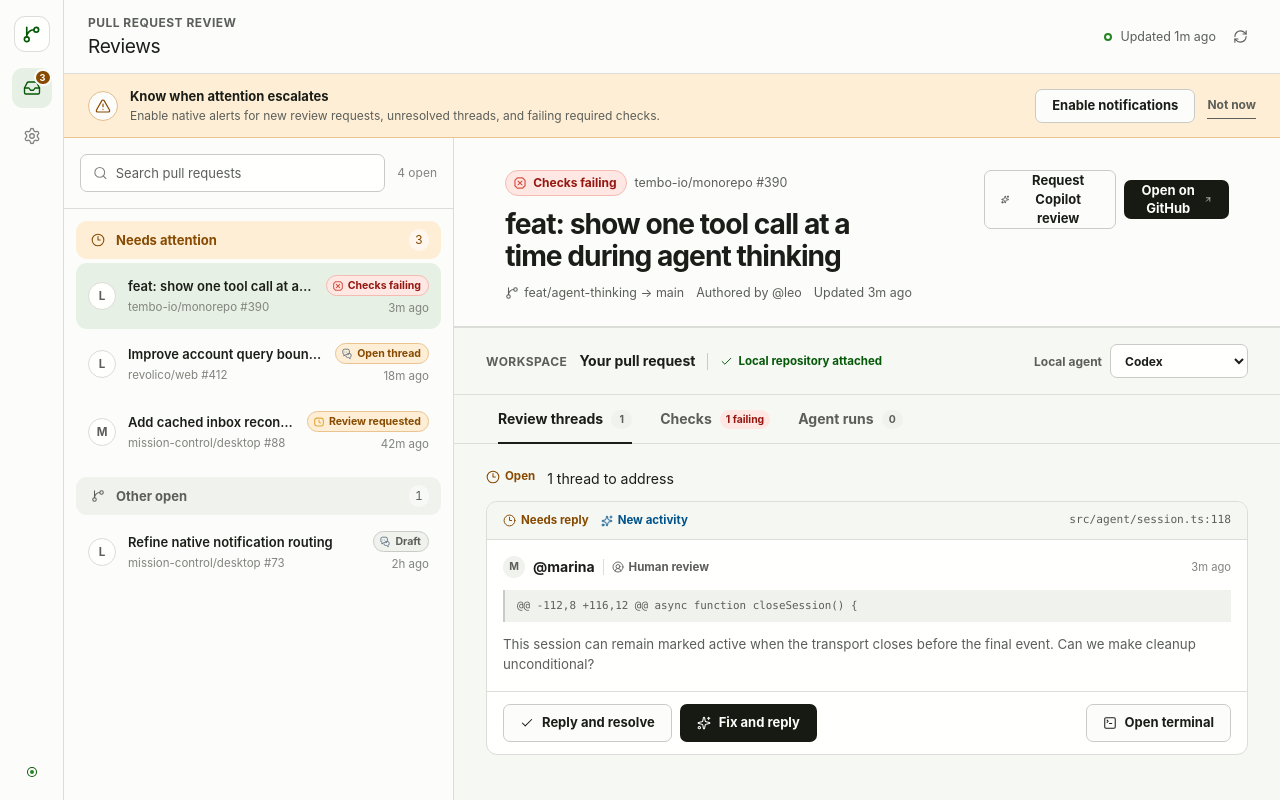
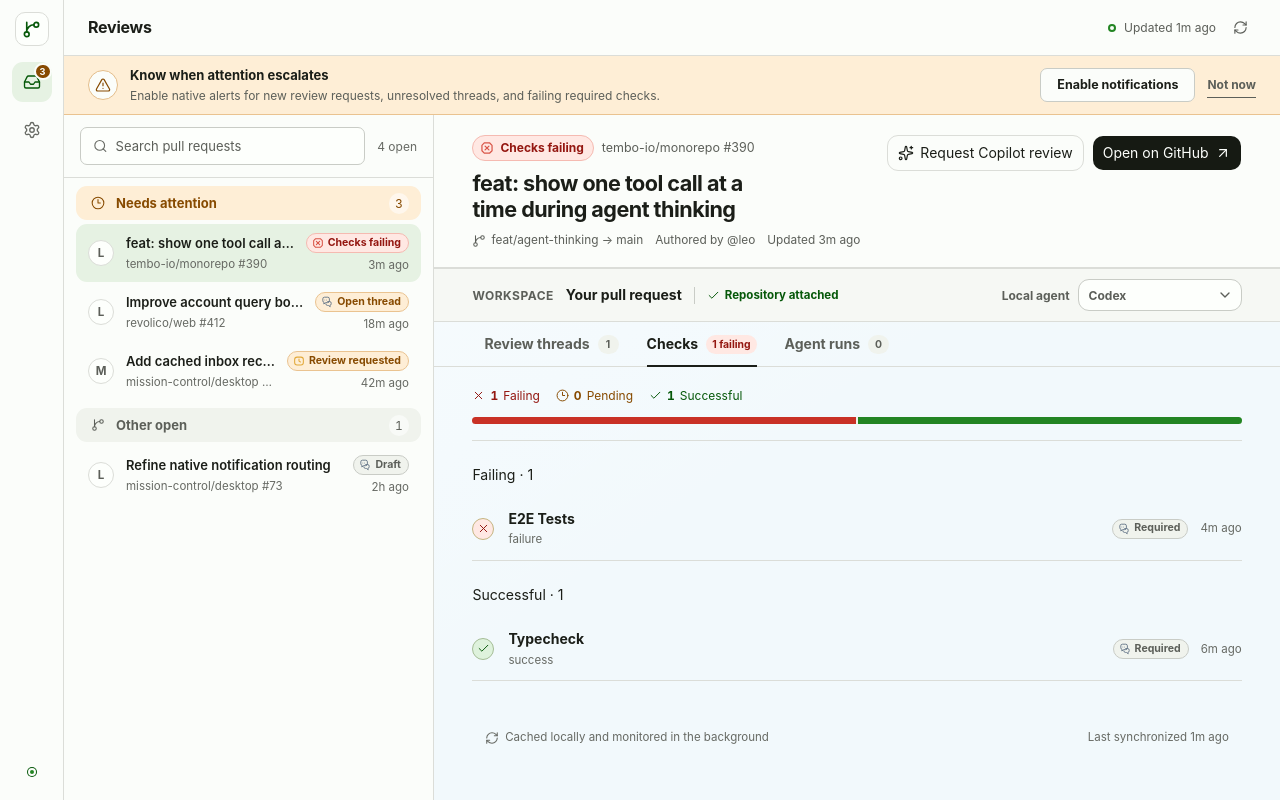
Before and after one commit to leoengithub/mission-control-desktop, a React (Vite) app: page / in a window 1280 px wide. Built offline with nearby package versions, Linux system fonts and the light colour scheme.

Commit message:
feat: refine desktop review workspace UI

```diff
--- a/src/components/AppRail.tsx
+++ b/src/components/AppRail.tsx
@@ -15,7 +15,7 @@ export function AppRail({
 }) {
   return (
     <aside className="app-rail" aria-label="Mission Control navigation">
-      <div className="app-mark" aria-label="Mission Control">
+      <div className="app-mark" role="img" aria-label="Mission Control">
         <Icon name="branch" size={19} strokeWidth={2.1} />
       </div>
       <nav className="app-rail__nav" aria-label="Primary navigation">
--- a/src/components/InboxWorkspace.tsx
+++ b/src/components/InboxWorkspace.tsx
@@ -182,6 +182,7 @@ export function InboxWorkspace({
         <section className="detail-pane" aria-label="Pull request details">
           {selectedEntry ? (
             <ReviewDetail
+              key={selectedEntry.pullRequest.id}
               client={client}
               entry={selectedEntry}
               githubLogin={githubLogin}
--- a/src/components/ReviewDetail.tsx
+++ b/src/components/ReviewDetail.tsx
@@ -3,6 +3,14 @@ import type { AgentKind, AgentRun, CheckRun, ReviewThread } from '../contracts';
 import type { ReviewWorkflowModel } from '../hooks/useReviewWorkflow';
 import type { MissionControlClient } from '../lib/client';
 import { formatRelativeTime, type PullRequestInboxEntry } from '../lib/inbox';
+import { Button } from '@/components/ui/button';
+import {
+  Select,
+  SelectContent,
+  SelectItem,
+  SelectTrigger,
+  SelectValue,
+} from '@/components/ui/select';
 import { Icon } from './Icon';
 import { ReasonPill, StatusPill } from './StatusMark';
 import { TerminalPanel } from './TerminalPanel';
@@ -18,8 +26,10 @@ interface ReviewDetailProps {
 }
 
 export function ReviewDetail({ client, entry, githubLogin, workflow, onOpen }: ReviewDetailProps) {
-  const [tab, setTab] = useState<DetailTab>('threads');
   const { pullRequest, attention } = entry;
+  const preferredTab: DetailTab =
+    entry.primaryReason === 'required_checks_failing' ? 'checks' : 'threads';
+  const [tab, setTab] = useState<DetailTab>(preferredTab);
   const isAuthored =
     githubLogin?.toLocaleLowerCase() === pullRequest.authorLogin.toLocaleLowerCase();
   const detail = workflow.detail?.pullRequestId === pullRequest.id ? workflow.detail : null;
@@ -57,9 +67,9 @@ export function ReviewDetail({ client, entry, githubLogin, workflow, onOpen }: R
           </div>
         </div>
         <div className="pr-detail__header-actions">
-          <button
-            className="button button--quiet"
-            type="button"
+          <Button
+            variant="outline"
+            size="lg"
             disabled={workflow.actionStates[copilotKey] === 'running'}
             onClick={() => void workflow.requestCopilotReview()}
           >
@@ -67,11 +77,11 @@ export function ReviewDetail({ client, entry, githubLogin, workflow, onOpen }: R
             {workflow.actionStates[copilotKey] === 'running'
               ? 'Requesting…'
               : 'Request Copilot review'}
-          </button>
-          <button className="button button--primary" type="button" onClick={onOpen}>
+          </Button>
+          <Button size="lg" onClick={onOpen}>
             Open on GitHub
             <Icon name="arrow-up-right" size={15} />
-          </button>
+          </Button>
         </div>
       </header>
 
@@ -85,24 +95,28 @@ export function ReviewDetail({ client, entry, githubLogin, workflow, onOpen }: R
             }
           >
             <Icon name={attachedRepository?.localPath ? 'check' : 'alert'} size={13} />
-            {attachedRepository?.localPath
-              ? 'Local repository attached'
-              : 'Local actions need setup'}
+            {attachedRepository?.localPath ? 'Repository attached' : 'Local setup required'}
           </span>
         </div>
         <label className="agent-select">
           <span>Local agent</span>
-          <select
-            value={workflow.selectedAgent ?? ''}
-            onChange={(event) => workflow.setSelectedAgent(event.target.value as AgentKind)}
+          <Select
+            value={workflow.selectedAgent}
+            onValueChange={(value) => workflow.setSelectedAgent(value as AgentKind)}
           >
-            {workflow.selectedAgent ? null : <option value="">No local agent available</option>}
-            {workflow.agents.map((agent) => (
-              <option disabled={!agent.available} value={agent.agent} key={agent.agent}>
-                {agent.label} {agent.available ? '' : '(not installed)'}
-              </option>
-            ))}
-          </select>
+            <SelectTrigger className="agent-select__trigger" aria-label="Local agent">
+              <SelectValue placeholder="No local agent available">
+                {workflow.agents.find((agent) => agent.agent === workflow.selectedAgent)?.label}
+              </SelectValue>
+            </SelectTrigger>
+            <SelectContent align="end">
+              {workflow.agents.map((agent) => (
+                <SelectItem disabled={!agent.available} value={agent.agent} key={agent.agent}>
+                  {agent.label} {agent.available ? '' : '(not installed)'}
+                </SelectItem>
+              ))}
+            </SelectContent>
+          </Select>
         </label>
       </div>
 
@@ -315,32 +329,26 @@ function ThreadCard({ thread, workflow }: { thread: ReviewThread; workflow: Revi
       {!thread.resolved && !thread.outdated ? (
         <footer className="thread-card__actions">
           <div>
-            <button
-              className="button button--quiet"
-              type="button"
+            <Button
+              variant="outline"
               disabled={busy}
               onClick={() => void workflow.replyAndResolve(thread.id, failedRun?.id)}
             >
               <Icon name="check" size={14} />
               {busy ? 'Working…' : failedRun ? 'Retry reply and resolve' : 'Reply and resolve'}
-            </button>
-            <button
-              className="button button--primary"
-              type="button"
-              disabled={busy}
-              onClick={() => void workflow.startFixSession(thread.id)}
-            >
+            </Button>
+            <Button disabled={busy} onClick={() => void workflow.startFixSession(thread.id)}>
               <Icon name="spark" size={14} /> Fix and reply
-            </button>
+            </Button>
           </div>
-          <button
-            className="button button--quiet thread-card__terminal"
-            type="button"
+          <Button
+            className="thread-card__terminal"
+            variant="outline"
             disabled={busy}
             onClick={() => void workflow.openTerminal(thread.id)}
           >
             <Icon name="terminal" size={14} /> Open terminal
-          </button>
+          </Button>
         </footer>
       ) : null}
       {workflow.actionErrors[key] ? (
@@ -359,6 +367,15 @@ function ChecksView({ checks }: { checks: CheckRun[] }) {
       .map((tone) => ({ tone, checks: checks.filter((check) => checkTone(check) === tone) }))
       .filter((group) => group.checks.length > 0);
   }, [checks]);
+  const totals = useMemo(
+    () => ({
+      danger: checks.filter((check) => checkTone(check) === 'danger').length,
+      warning: checks.filter((check) => checkTone(check) === 'warning').length,
+      success: checks.filter((check) => checkTone(check) === 'success').length,
+      neutral: checks.filter((check) => checkTone(check) === 'neutral').length,
+    }),
+    [checks],
+  );
   if (checks.length === 0) {
     return (
       <div className="review-empty-state">
@@ -372,6 +389,27 @@ function ChecksView({ checks }: { checks: CheckRun[] }) {
   }
   return (
     <div className="check-groups">
+      <div className="check-summary" aria-label={`${checks.length} check runs`}>
+        <div className="check-summary__legend">
+          <CheckSummaryItem tone="danger" count={totals.danger} label="Failing" />
+          <CheckSummaryItem tone="warning" count={totals.warning} label="Pending" />
+          <CheckSummaryItem tone="success" count={totals.success} label="Successful" />
+          {totals.neutral > 0 ? (
+            <CheckSummaryItem tone="neutral" count={totals.neutral} label="Other" />
+          ) : null}
+        </div>
+        <div className="check-summary__bar" aria-hidden="true">
+          {(['danger', 'warning', 'success', 'neutral'] as const).map((tone) =>
+            totals[tone] > 0 ? (
+              <span
+                className={`check-summary__segment check-summary__segment--${tone}`}
+                style={{ flexGrow: totals[tone] }}
+                key={tone}
+              />
+            ) : null,
+          )}
+        </div>
+      </div>
       {grouped.map((group) => (
         <section className="check-group" key={group.tone}>
           <h3>{checkGroupLabel(group.tone, group.checks.length)}</h3>
@@ -396,6 +434,23 @@ function ChecksView({ checks }: { checks: CheckRun[] }) {
         </section>
       ))}
     </div>
+  );
+}
+
+function CheckSummaryItem({
+  tone,
+  count,
+  label,
+}: {
+  tone: ReturnType<typeof checkTone>;
+  count: number;
+  label: string;
+}) {
+  return (
+    <span className={`check-summary__item check-summary__item--${tone}`}>
+      <Icon name={tone === 'success' ? 'check' : tone === 'danger' ? 'x' : 'clock'} size={13} />
+      <strong>{count}</strong> {label}
+    </span>
   );
 }
 
@@ -433,13 +488,9 @@ function RunsView({ runs, workflow }: { runs: AgentRun[]; workflow: ReviewWorkfl
             <time>{formatRelativeTime(run.startedAt)}</time>
           </div>
           {run.logPath ? (
-            <button
-              className="button button--quiet"
-              type="button"
-              onClick={() => workflow.setActiveRun(run)}
-            >
+            <Button variant="outline" onClick={() => workflow.setActiveRun(run)}>
               View terminal
-            </button>
+            </Button>
           ) : null}
         </article>
       ))}
--- a/src/components/ui/button.tsx
+++ b/src/components/ui/button.tsx
@@ -8,7 +8,7 @@ const buttonVariants = cva(
   {
     variants: {
       variant: {
-        default: 'bg-primary text-primary-foreground hover:bg-primary/80',
+        default: 'bg-primary text-[var(--primary-foreground)] hover:bg-primary/80',
         outline:
           'border-border bg-background hover:bg-muted hover:text-foreground aria-expanded:bg-muted aria-expanded:text-foreground dark:border-input dark:bg-input/30 dark:hover:bg-input/50',
         secondary:
--- a/src/styles.css
+++ b/src/styles.css
@@ -36,14 +36,14 @@
   text-rendering: optimizeLegibility;
   font-kerning: normal;
 
-  --canvas: oklch(97.7% 0.006 128);
-  --surface: oklch(99.2% 0.004 128);
-  --surface-raised: oklch(100% 0.002 128);
-  --surface-muted: oklch(95.8% 0.008 128);
-  --surface-selected: oklch(94.5% 0.018 139);
+  --canvas: oklch(97.7% 0.008 225);
+  --surface: oklch(99.2% 0.005 128);
+  --surface-raised: oklch(99.7% 0.004 128);
+  --surface-muted: oklch(96.1% 0.009 128);
+  --surface-selected: oklch(94.8% 0.024 139);
   --ink: oklch(23% 0.012 128);
   --ink-secondary: oklch(48% 0.01 128);
-  --ink-muted: oklch(61% 0.008 128);
+  --ink-muted: oklch(52% 0.01 128);
   --hairline: oklch(89.5% 0.008 128);
   --hairline-strong: oklch(84% 0.009 128);
   --action: oklch(21% 0.014 128);
@@ -114,7 +114,9 @@ body,
 
 body {
   overflow: hidden;
-  background: var(--canvas);
+  background:
+    radial-gradient(circle at 72% -20%, oklch(91% 0.04 245), transparent 38%),
+    radial-gradient(circle at 24% 110%, oklch(94% 0.035 74), transparent 34%), var(--canvas);
   color: var(--ink);
   font-size: 0.875rem;
   line-height: 1.45;
@@ -129,6 +131,10 @@ select {
 
 button {
   color: inherit;
+}
+
+button[data-slot='button'].bg-primary {
+  color: var(--primary-foreground);
 }
 
 button:focus-visible,
@@ -179,7 +185,7 @@ button:disabled {
   width: 100%;
   height: 100%;
   min-width: 0;
-  background: var(--canvas);
+  background: transparent;
 }
 
 .app-rail {
@@ -188,18 +194,18 @@ button:disabled {
   flex-direction: column;
   align-items: center;
   gap: var(--space-4);
-  padding: var(--space-4) var(--space-2) var(--space-3);
+  padding: var(--space-3) var(--space-2);
   border-right: 1px solid var(--hairline);
   background: var(--surface);
 }
 
 .app-mark {
   display: grid;
-  width: 36px;
-  height: 36px;
+  width: 34px;
+  height: 34px;
   place-items: center;
   border: 1px solid var(--hairline);
-  border-radius: var(--radius-md);
+  border-radius: 10px;
   background: var(--surface-raised);
   color: var(--success-deep);
 }
@@ -591,14 +597,14 @@ button:disabled {
 
 .button {
   display: inline-flex;
-  min-height: 38px;
+  min-height: 34px;
   align-items: center;
   justify-content: center;
   gap: var(--space-2);
   padding: 0 var(--space-4);
   border: 1px solid transparent;
   border-radius: var(--radius-sm);
-  font-size: 0.8125rem;
+  font-size: 0.78rem;
   font-weight: 650;
   cursor: pointer;
   transition:
@@ -747,10 +753,10 @@ button:disabled {
 
 .contextual-banner {
   display: flex;
-  min-height: 64px;
+  min-height: 54px;
   align-items: center;
   gap: var(--space-3);
-  padding: var(--space-3) var(--space-5);
+  padding: 10px var(--space-5);
   border-bottom: 1px solid oklch(84% 0.08 74);
   background: var(--warning-soft);
 }
@@ -825,11 +831,73 @@ button:disabled {
 
 .settings-content {
   width: 100%;
-  max-width: 920px;
+  max-width: 980px;
   min-height: 0;
-  padding: 0 var(--space-6) var(--space-7);
-  margin: 0 auto;
+  padding: 0 var(--space-7) var(--space-7);
+  margin: 0;
   overflow: auto;
+}
+
+.settings-layout {
+  display: grid;
+  min-width: 0;
+  min-height: 0;
+  flex: 1;
+  grid-template-columns: 220px minmax(0, 1fr);
+  overflow: hidden;
+}
+
+.settings-nav {
+  display: flex;
+  min-width: 0;
+  flex-direction: column;
+  gap: 2px;
+  padding: var(--space-5) var(--space-4);
+  border-right: 1px solid var(--hairline);
+  background: color-mix(in oklch, var(--info-soft) 42%, var(--surface));
+}
+
+.settings-nav__label {
+  padding: 0 var(--space-3) var(--space-2);
+  color: var(--ink-muted);
+  font-size: 0.7rem;
+  font-weight: 650;
+  letter-spacing: 0.04em;
+  text-transform: uppercase;
+}
+
+.settings-nav__label--spaced {
+  padding-top: var(--space-5);
+}
+
+.settings-nav a {
+  display: flex;
+  min-height: 36px;
+  align-items: center;
+  gap: 9px;
+  padding: 0 var(--space-3);
+  border-radius: var(--radius-sm);
+  color: var(--ink-secondary);
+  font-size: 0.8rem;
+  font-weight: 560;
+  text-decoration: none;
+  transition:
+    background var(--duration-state) var(--ease-out),
+    color var(--duration-state) var(--ease-out),
+    transform var(--duration-fast) var(--ease-out);
+}
+
+.settings-nav a:hover {
+  background: var(--surface-muted);
+  color: var(--ink);
+}
+
+.settings-nav a:active {
+  transform: scale(0.99);
+}
+
+.settings-section {
+  scroll-margin-top: var(--space-4);
 }
 
 .settings-loading {
@@ -942,21 +1010,25 @@ button:disabled {
 .choice-grid {
   display: grid;
   grid-template-columns: repeat(3, minmax(0, 1fr));
-  gap: var(--space-2);
+  gap: 3px;
+  padding: 3px;
   margin-top: var(--space-4);
+  border: 1px solid var(--hairline);
+  border-radius: var(--radius-md);
+  background: var(--surface-muted);
 }
 
 .choice-button {
   display: grid;
-  min-height: 88px;
+  min-height: 66px;
   grid-template-columns: 18px minmax(0, 1fr);
   align-content: center;
   align-items: center;
   gap: 3px var(--space-2);
   padding: var(--space-3);
-  border: 1px solid var(--hairline-strong);
-  border-radius: var(--radius-md);
-  background: var(--surface);
+  border: 1px solid transparent;
+  border-radius: 8px;
+  background: transparent;
   text-align: left;
   cursor: pointer;
   transition:
@@ -966,7 +1038,8 @@ button:disabled {
 }
 
 .choice-button:hover:not(:disabled) {
-  border-color: var(--ink-muted);
+  border-color: var(--hairline);
+  background: color-mix(in oklch, var(--surface) 62%, transparent);
 }
 
 .choice-button:active:not(:disabled) {
@@ -974,8 +1047,9 @@ button:disabled {
 }
 
 .choice-button--selected {
-  border-color: var(--success);
-  background: var(--surface-selected);
+  border-color: var(--hairline);
+  background: var(--surface);
+  box-shadow: 0 1px 3px oklch(28% 0.01 128 / 0.1);
 }
 
 .choice-button__mark {
@@ -1188,23 +1262,28 @@ button:disabled {
   flex: 1;
   min-width: 0;
   flex-direction: column;
-  background: var(--canvas);
+  background: color-mix(in oklch, var(--canvas) 88%, transparent);
 }
 
 .workspace-header {
   display: flex;
-  min-height: 68px;
+  min-height: 56px;
   align-items: center;
   justify-content: space-between;
-  padding: var(--space-3) var(--space-5);
+  padding: 0 var(--space-5);
   border-bottom: 1px solid var(--hairline);
   background: var(--surface);
 }
 
 .workspace-header h1 {
-  margin: 1px 0 0;
-  font-size: 1.2rem;
-  letter-spacing: -0.02em;
+  margin: 0;
+  font-size: 1rem;
+  font-weight: 650;
+  letter-spacing: -0.015em;
+}
+
+.workspace-header__context {
+  display: none;
 }
 
 .sync-summary {
@@ -1212,7 +1291,7 @@ button:disabled {
   align-items: center;
   gap: var(--space-2);
   color: var(--ink-secondary);
-  font-size: 0.78rem;
+  font-size: 0.75rem;
 }
 
 .sync-summary__dot {
@@ -1253,7 +1332,7 @@ button:disabled {
   min-width: 0;
   min-height: 0;
   flex: 1;
-  grid-template-columns: minmax(320px, 390px) minmax(0, 1fr);
+  grid-template-columns: minmax(330px, 370px) minmax(0, 1fr);
 }
 
 .inbox-pane,
@@ -1275,7 +1354,7 @@ button:disabled {
   display: flex;
   align-items: center;
   gap: var(--space-3);
-  padding: var(--space-4);
+  padding: var(--space-3) var(--space-4);
   border-bottom: 1px solid var(--hairline);
   background: var(--surface);
 }
@@ -1325,7 +1404,7 @@ button:disabled {
 }
 
 .inbox-group {
-  padding: var(--space-3) var(--space-3) 0;
+  padding: var(--space-2) var(--space-3) 0;
 }
 
 .inbox-group:last-child {
@@ -1337,7 +1416,7 @@ button:disabled {
   grid-template-columns: 20px 1fr auto;
   align-items: center;
   gap: var(--space-2);
-  min-height: 38px;
+  min-height: 34px;
   padding: 0 var(--space-3);
   border-radius: var(--radius-md);
   color: var(--ink-secondary);
@@ -1374,18 +1453,18 @@ button:disabled {
 
 .inbox-group__rows {
   display: grid;
-  gap: 2px;
+  gap: 1px;
   padding-top: var(--space-1);
 }
 
 .pr-row {
   display: grid;
   width: 100%;
-  min-height: 66px;
+  min-height: 58px;
   grid-template-columns: 28px minmax(0, 1fr) auto;
   align-items: center;
-  gap: var(--space-3);
-  padding: var(--space-2) var(--space-3);
+  gap: 10px;
+  padding: 7px var(--space-3);
   border: 0;
   border-radius: var(--radius-md);
   background: transparent;
@@ -1411,8 +1490,8 @@ button:disabled {
 
 .pr-row__avatar {
   display: grid;
-  width: 28px;
-  height: 28px;
+  width: 26px;
+  height: 26px;
   place-items: center;
   border: 1px solid var(--hairline);
   border-radius: 999px;
@@ -1431,7 +1510,7 @@ button:disabled {
 .pr-row__title {
   overflow: hidden;
   font-size: 0.8125rem;
-  font-weight: 620;
+  font-weight: 600;
   text-overflow: ellipsis;
   white-space: nowrap;
 }
@@ -1485,7 +1564,7 @@ button:disabled {
 }
 
 .status-pill--compact {
-  min-height: 21px;
+  min-height: 20px;
   gap: 4px;
   padding: 0 7px 0 5px;
   font-size: 0.66rem;
@@ -1522,20 +1601,20 @@ button:disabled {
 }
 
 .detail-pane {
-  background: var(--canvas);
+  background: linear-gradient(145deg, oklch(99% 0.006 245 / 0.76), transparent 46%), var(--canvas);
 }
 
 .pr-detail {
   min-height: 100%;
-  background: var(--canvas);
+  background: transparent;
 }
 
 .pr-detail__header {
   display: flex;
   align-items: flex-start;
   justify-content: space-between;
-  gap: var(--space-5);
-  padding: var(--space-6) clamp(28px, 4vw, 56px) var(--space-5);
+  gap: var(--space-4);
+  padding: 20px clamp(24px, 3vw, 44px) 18px;
   border-bottom: 1px solid var(--hairline);
   background: var(--surface);
 }
@@ -1555,11 +1634,11 @@ button:disabled {
 
 .pr-detail h2 {
   max-width: 38ch;
-  margin: var(--space-3) 0 var(--space-3);
-  font-size: clamp(1.45rem, 2.2vw, 2rem);
-  font-weight: 680;
-  letter-spacing: -0.035em;
-  line-height: 1.14;
+  margin: 10px 0 9px;
+  font-size: 1.35rem;
+  font-weight: 670;
+  letter-spacing: -0.025em;
+  line-height: 1.2;
   text-wrap: balance;
 }
 
@@ -1568,7 +1647,7 @@ button:disabled {
   flex-wrap: wrap;
   gap: var(--space-3);
   color: var(--ink-secondary);
-  font-size: 0.78rem;
+  font-size: 0.74rem;
 }
 
 .pr-detail__metadata span {
@@ -1873,7 +1952,7 @@ button:disabled {
   align-items: center;
   justify-content: space-between;
   gap: var(--space-5);
-  padding: var(--space-4) var(--space-6);
+  padding: 10px clamp(24px, 3vw, 44px);
   border-top: 1px solid var(--hairline);
   border-bottom: 1px solid var(--hairline);
   background: color-mix(in oklch, var(--surface-muted) 48%, var(--surface));
@@ -1934,6 +2013,12 @@ button:disabled {
   cursor: pointer;
 }
 
+.agent-select__trigger {
+  min-width: 164px;
+  border-color: var(--hairline-strong);
+  background: var(--surface-raised);
+}
+
 .detail-inline-error {
   display: flex;
   align-items: center;
@@ -1957,14 +2042,14 @@ button:disabled {
 .detail-tabs {
   display: flex;
   gap: var(--space-1);
-  padding: 0 var(--space-6);
+  padding: 0 clamp(24px, 3vw, 44px);
   border-bottom: 1px solid var(--hairline);
 }
 
 .detail-tab {
   position: relative;
   display: flex;
-  min-height: 48px;
+  min-height: 44px;
   align-items: center;
   gap: var(--space-2);
   padding: 0 var(--space-3);
@@ -2011,7 +2096,7 @@ button:disabled {
 
 .review-content {
   min-height: 260px;
-  padding: var(--space-5) var(--space-6) var(--space-6);
+  padding: 20px clamp(24px, 3vw, 44px) var(--space-6);
 }
 
 .thread-groups,
@@ -2029,6 +2114,75 @@ button:disabled {
   gap: var(--space-5);
 }
 
+.check-summary {
+  display: grid;
+  gap: var(--space-3);
+  padding-bottom: var(--space-4);
+  border-bottom: 1px solid var(--hairline);
+}
+
+.check-summary__legend {
+  display: flex;
+  flex-wrap: wrap;
+  align-items: center;
+  gap: var(--space-4);
+}
+
+.check-summary__item {
+  display: inline-flex;
+  align-items: center;
+  gap: 5px;
+  color: var(--ink-secondary);
+  font-size: 0.75rem;
+}
+
+.check-summary__item strong {
+  color: inherit;
+  font-variant-numeric: tabular-nums;
+}
+
+.check-summary__item--danger {
+  color: var(--danger-deep);
+}
+
+.check-summary__item--warning {
+  color: var(--warning-deep);
+}
+
+.check-summary__item--success {
+  color: var(--success-deep);
+}
+
+.check-summary__bar {
+  display: flex;
+  width: 100%;
+  height: 7px;
+  overflow: hidden;
+  gap: 2px;
+  border-radius: 999px;
+  background: var(--surface-muted);
+}
+
+.check-summary__segment {
+  min-width: 4px;
+}
+
+.check-summary__segment--danger {
+  background: var(--danger);
+}
+
+.check-summary__segment--warning {
+  background: var(--warning);
+}
+
+.check-summary__segment--success {
+  background: var(--success);
+}
+
+.check-summary__segment--neutral {
+  background: var(--ink-muted);
+}
+
 .thread-group,
 .check-group {
   gap: var(--space-3);
@@ -2060,7 +2214,7 @@ button:disabled {
 .thread-card {
   overflow: hidden;
   border: 1px solid var(--hairline);
-  border-radius: var(--radius-md);
+  border-radius: 12px;
   background: var(--surface-raised);
   transition:
     border-color var(--duration-state) var(--ease-out),
@@ -2081,7 +2235,7 @@ button:disabled {
   align-items: center;
   justify-content: space-between;
   gap: var(--space-3);
-  padding: 10px var(--space-4);
+  padding: 9px var(--space-4);
   border-bottom: 1px solid var(--hairline);
   background: color-mix(in oklch, var(--surface-muted) 52%, var(--surface));
 }
@@ -2119,7 +2273,7 @@ button:disabled {
 }
 
 .review-comment {
-  padding: var(--space-4);
+  padding: 14px var(--space-4);
 }
 
 .review-comment + .review-comment {
@@ -2179,7 +2333,7 @@ button:disabled {
 
 .thread-card__actions {
   justify-content: space-between;
-  padding: var(--space-3) var(--space-4);
+  padding: 10px var(--space-4);
   border-top: 1px solid var(--hairline);
 }
 
@@ -2618,8 +2772,27 @@ button:disabled {
     grid-template-columns: 340px minmax(0, 1fr);
   }
 
+  .settings-layout {
+    grid-template-columns: 190px minmax(0, 1fr);
+  }
+
+  .settings-content {
+    padding-right: var(--space-6);
+    padding-left: var(--space-6);
+  }
+
   .pr-detail__header {
     flex-direction: column;
+  }
+
+  .review-command-bar__role .section-label,
+  .agent-select > span {
+    display: none;
+  }
+
+  .repo-state {
+    padding-left: 0;
+    border-left: 0;
   }
 }
 
@@ -2636,6 +2809,21 @@ button:disabled {
 
   .workspace-grid {
     grid-template-columns: 320px minmax(0, 1fr);
+  }
+
+  .settings-layout {
+    grid-template-columns: minmax(0, 1fr);
+  }
+
+  .settings-nav {
+    display: none;
+  }
+
+  .settings-content {
+    max-width: 860px;
+    padding-right: var(--space-5);
+    padding-left: var(--space-5);
+    margin: 0 auto;
   }
 
   .pr-detail__header,
@@ -2689,7 +2877,8 @@ button:disabled {
     grid-template-columns: 28px minmax(0, 1fr) auto;
   }
 
-  .run-row > .button {
+  .run-row > .button,
+  .run-row > [data-slot='button'] {
     grid-column: 2 / -1;
     justify-self: start;
   }
```
Also changed, not shown: src/components/SettingsWorkspace.tsx (+69 -10 lines), 1 other file (tests, documents, lock files or other folders).
